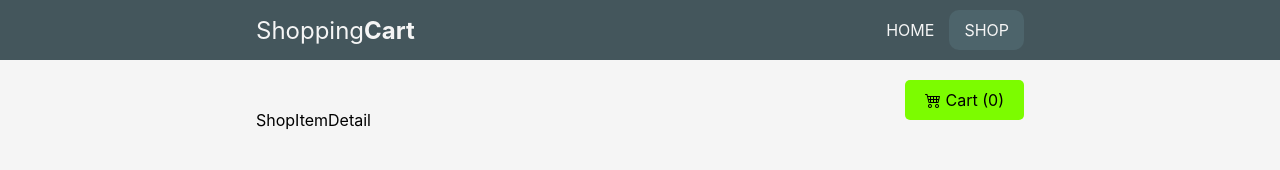
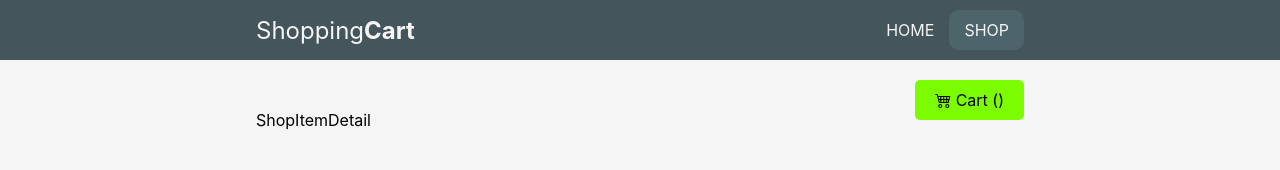
Before and after one commit to danisolo91/shopping-cart, a React (Create React App) app: page /shop/1 in a window 1280 px wide. Shown: the top 170 px of the page. Built offline with nearby package versions, Linux system fonts and the light colour scheme.

Commit message:
Add ShopCartBtn component

```diff
--- a/src/components/Shop.js
+++ b/src/components/Shop.js
@@ -1,7 +1,8 @@
 import { useEffect, useState } from 'react';
 import { Link } from 'react-router-dom';
 import products from '../products';
-import ShopAddToCart from './ShopAddToCart';
+import ShopAddToCart from './ShopAddToCartBtn';
+import ShopCartBtn from './ShopCartBtn';
 import ShopItemOptions from './ShopItemOptions';
 
 const Shop = () => {
@@ -36,9 +37,7 @@ const Shop = () => {
 
     return (
         <>
-            <div className="shop-top">
-                <a className="btn margin-left" href="cart.html"><i className="bi bi-cart4"></i> Cart ({cartAmount})</a>
-            </div>
+            <ShopCartBtn cartAmount={cartAmount} />
             <div className="shop-list">
                 {products.map(product => {
                     return (
--- /dev/null
+++ b/src/components/ShopCartBtn.js
@@ -0,0 +1,11 @@
+const ShopCartBtn = ({ cartAmount }) => {
+    return (
+        <>
+            <div className="shop-top">
+                <a className="btn margin-left" href="cart.html"><i className="bi bi-cart4"></i> Cart ({cartAmount})</a>
+            </div>
+        </>
+    );
+};
+
+export default ShopCartBtn;
--- a/src/components/ShopItemDetail.js
+++ b/src/components/ShopItemDetail.js
@@ -1,9 +1,9 @@
-const ShopItemDetail = (product) => {
+import ShopCartBtn from "./ShopCartBtn"
+
+const ShopItemDetail = (props) => {
     return (
         <>
-            <div className="shop-top">
-                <a className="btn margin-left" href="cart.html"><i className="bi bi-cart4"></i> Cart (0)</a>
-            </div>
+            <ShopCartBtn />
             ShopItemDetail
         </>
     );
```
Also changed, not shown: src/components/ShopAddToCartBtn.js (renamed from src/components/ShopAddToCart.js).
